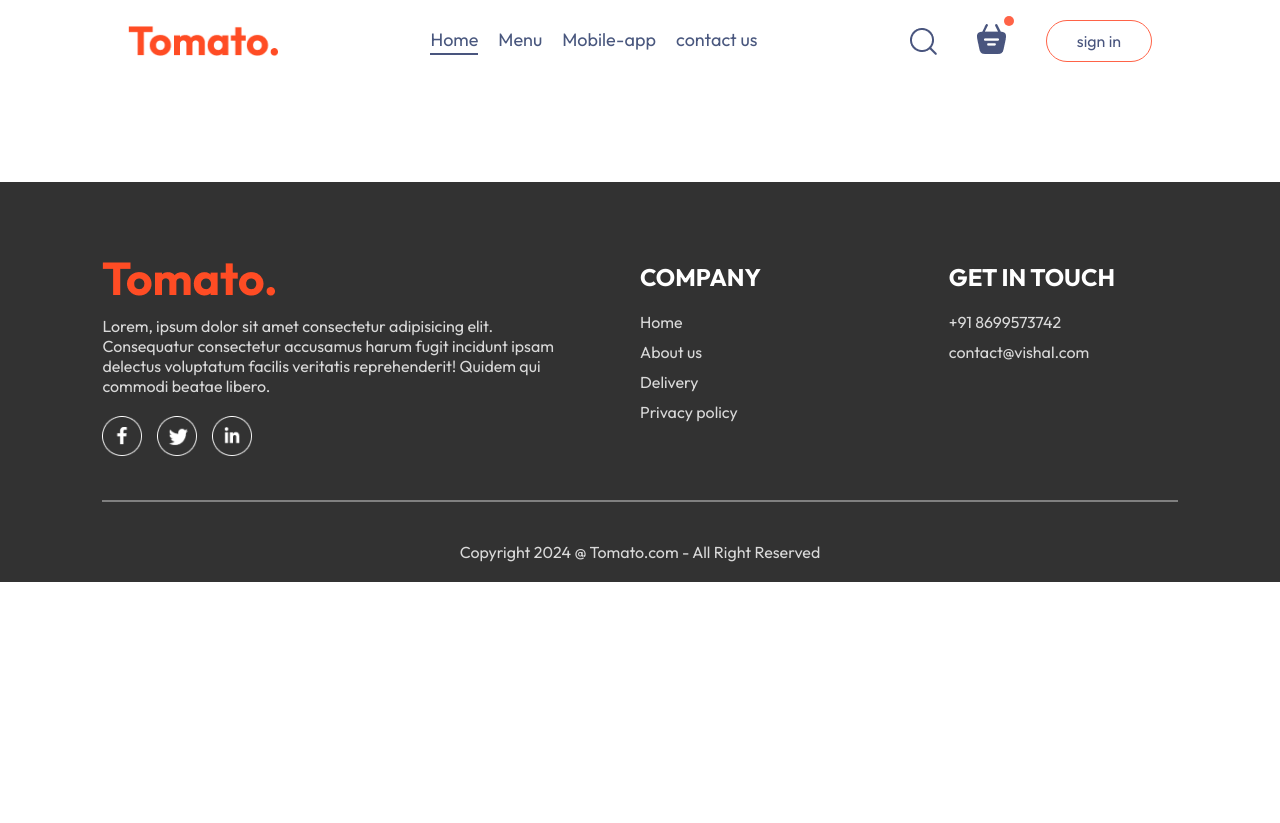
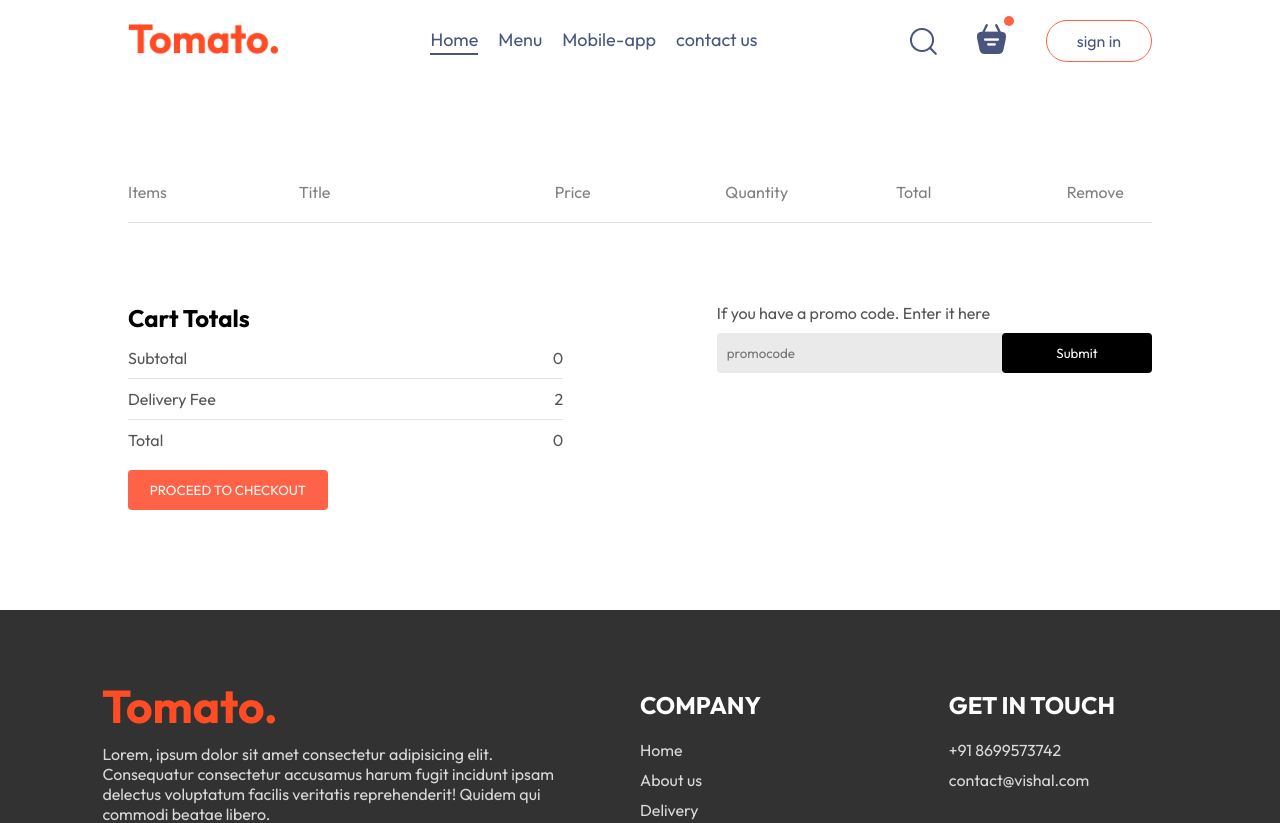
Before and after one commit to singhvishalrajput/Food-Delivery-Platform, a React (Vite) app in the folder frontend/: page /cart in a window 1280 px wide. Shown: the top 823 px of the page. Before the commit the page ends 800 px from the top, so only its background shows below. Built offline with nearby package versions, Linux system fonts and the light colour scheme.

Commit message:
Added cart page

```diff
--- a/frontend/src/components/Navbar/Navbar.jsx
+++ b/frontend/src/components/Navbar/Navbar.jsx
@@ -11,7 +11,7 @@
 
   return (
     <div className='navbar'>
-      <img src={assets.logo} alt="" className="logo" />
+      <Link to='/'><img src={assets.logo} alt="" className="logo" /></Link>
       <ul className="navbar-menu">
         <Link to='/' onClick={()=>setMenu("home")} className={menu==="home"?"active":""}>Home</Link>
         <a href='#explore-menu' onClick={()=>setMenu("menu")} className={menu==="menu"?"active":""}>Menu</a>
@@ -21,7 +21,7 @@
       <div className="navbar-right">
         <img src={assets.search_icon} alt="" />
         <div className="navbar-search-icon">
-            <img src={assets.basket_icon} alt="" />
+            <Link to='/cart'><img src={assets.basket_icon} alt="" /></Link>
             <div className="dot"></div>
         </div>
         <button onClick={()=>setShowLogin(true)}>sign in</button>
--- a/frontend/src/pages/Cart/Cart.css
+++ b/frontend/src/pages/Cart/Cart.css
@@ -0,0 +1,111 @@
+.cart{
+    margin-top: 100px;
+
+}
+
+.cart-items-title{
+    display: grid;
+    grid-template-columns: 1fr 1.5fr 1fr 1fr 1fr 0.5fr;
+    align-items: center;
+    color: grey;
+    font-size: max1vw, 12px;
+}
+
+.cart-items-item{
+    margin: 10px 0;
+    color: black;
+}
+
+.cart-items-item img{
+    width: 50px;
+    border-radius: 5px;
+}
+
+.cart hr{
+    height: 1px;
+    background-color: #e2e2e2;
+    border: none;
+}
+
+.cart-items-item .cross{
+    cursor: pointer;
+}
+
+.cart-bottom{
+    margin-top: 80px;
+    display: flex;
+    justify-content: space-between;
+    gap: max(12vw, 20px);
+
+}
+
+.cart-total{
+    flex: 1;
+    display: felx;
+    flex-direction: column;
+
+}
+
+.cart-total h2{
+    padding-bottom: 10px;
+}
+
+.cart-total-details{
+    display: flex;
+    justify-content: space-between;
+    color: #555;
+    margin-top: 5px;
+    margin-bottom: 5px;
+}
+
+.cart-total hr{
+    margin: 10px 0px;
+}
+
+.cart-total button{
+    border: none;
+    color: white;
+    background-color: tomato;
+    width: max(15vw, 200px);
+    margin-top: 15px;
+    padding: 12px 0px;
+    border-radius: 4px;
+    cursor: pointer;
+}
+
+.cart-promocode{
+    flex: 1;
+
+}
+
+.cart-promocode p{
+    color: #555;
+
+}
+
+
+.cart-promocode-input{
+    margin-top: 10px;
+    display: flex;
+    justify-content: space-between;
+    align-items: center;
+    background-color: #eaeaea;
+    border-radius: 4px;
+}
+
+.cart-promocode-input input{
+    background: transparent;
+    border: none;
+    outline: none;
+    padding-left: 10px;
+
+}
+
+.cart-promocode-input button{
+    width: max(10vw, 150px);
+    padding: 12px 5px;
+    background-color: black;
+    border: none;
+    color: white;
+    border-radius: 4px;
+}
--- a/frontend/src/pages/Cart/Cart.jsx
+++ b/frontend/src/pages/Cart/Cart.jsx
@@ -1,12 +1,74 @@
-import React from 'react'
+import React, { useContext } from 'react'
 import "./Cart.css"
+import { StoreContext } from '../../context/storeContext'
 
 const Cart = () => {
 
-
+  const {cartItems, food_list, removeFromCart} = useContext(StoreContext)
 
   return (
-    <div>
+    <div className='cart'>
+      <div className="cart-items">
+        <div className="cart-items-title">
+            <p>Items</p>
+            <p>Title</p>
+            <p>Price</p>
+            <p>Quantity</p>
+            <p>Total</p>
+            <p>Remove</p>
+        </div>
+        <br />
+        <hr />
+        {food_list.map((item, index)=>{
+            if(cartItems[item._id]>0){
+              return(
+                <div>
+                    <div className="cart-items-title cart-items-item">
+                      <img src={item.image} alt="" />
+                      <p>{item.name}</p>
+                      <p>${item.price}</p>
+                      <p>{cartItems[item._id]}</p>
+                      <p>${item.price * cartItems[item._id]}</p>
+                      <p onClick={()=>removeFromCart(item._id)}className='cross'>x</p>
+                    </div>
+                    <hr />
+                </div>
+              )
+            }
+        })}
+      </div>
+      <div className="cart-bottom">
+          <div className="cart-total">
+              <h2>Cart Totals</h2>
+              <div>
+                  <div className="cart-total-details">
+                      <p>Subtotal</p>
+                      <p>{0}</p>
+                  </div>
+                  <hr />
+                  <div className="cart-total-details">
+                      <p>Delivery Fee</p>
+                      <p>{2}</p>
+                  </div>
+                  <hr />
+                  <div className="cart-total-details">
+                      <p>Total</p>
+                      <p>{0}</p>
+                  </div>
+
+              </div>
+              <button>PROCEED TO CHECKOUT</button>
+          </div>
+          <div className="cart-promocode">
+            <div>
+              <p>If you have a promo code. Enter it here</p>
+              <div className="cart-promocode-input">
+                <input type="text" placeholder='promocode' id="" />
+                <button>Submit</button>
+              </div>
+            </div>
+          </div>
+      </div>
 
     </div>
   )
```
